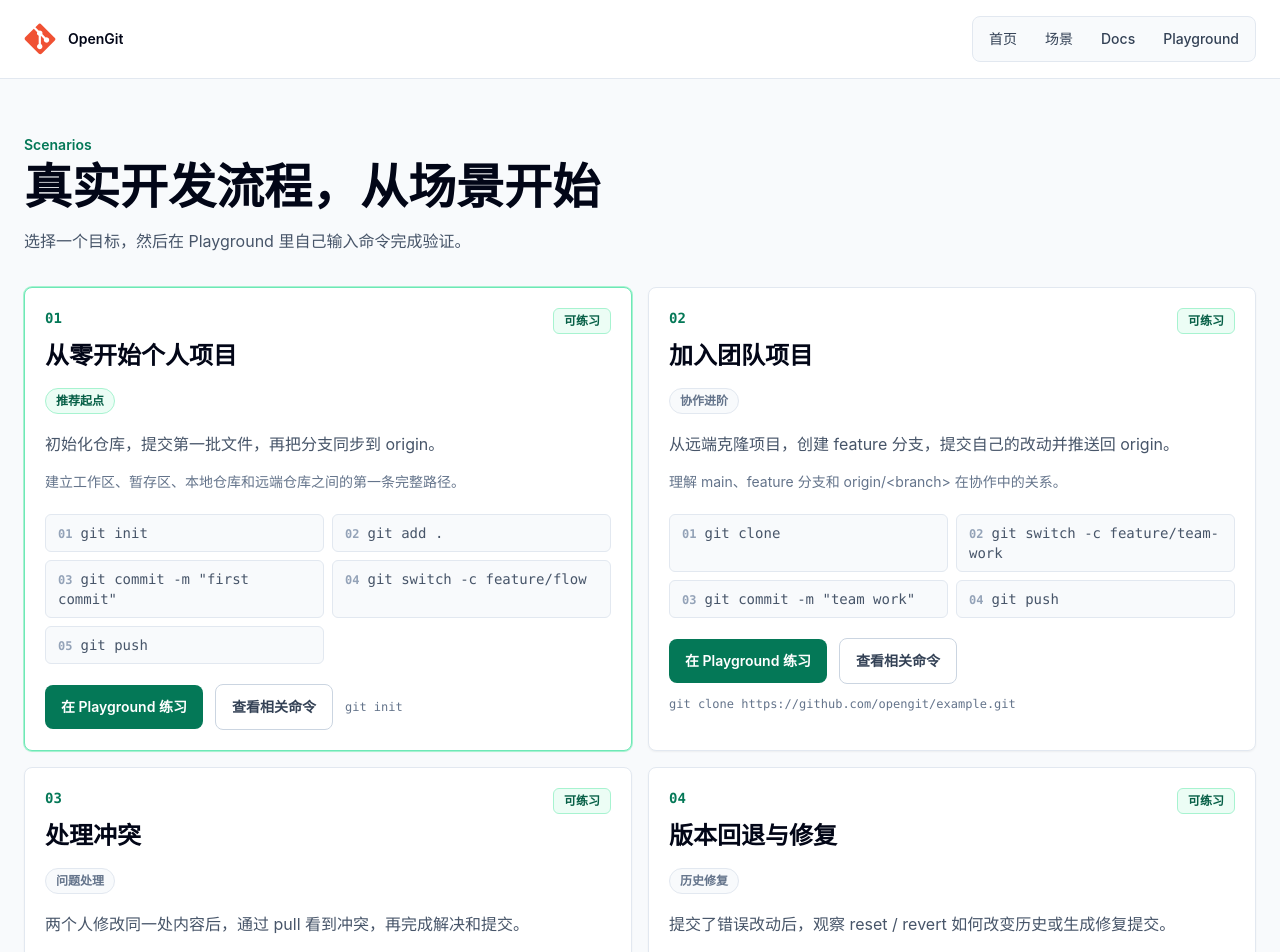
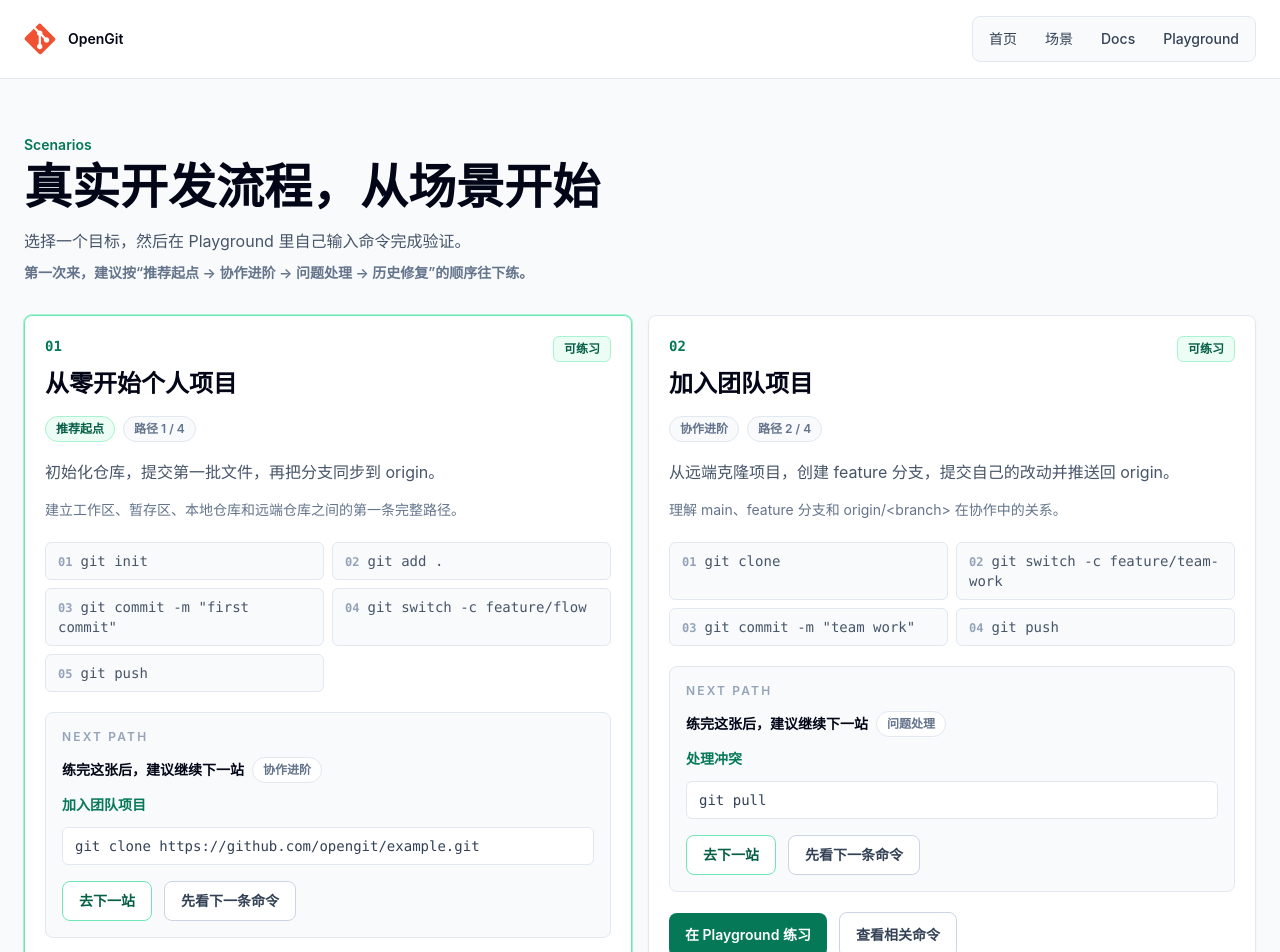
Before and after one commit to Antonio-bamao/OpenGit, a Next.js app: page /scenarios in a window 1280 px wide. Shown: the top 952 px of the page. Built offline with nearby package versions, Linux system fonts and the light colour scheme.

Commit message:
feat: implement interactive git playground shell and scenario-based learning view model

```diff
--- a/src/app/scenarios/page.tsx
+++ b/src/app/scenarios/page.tsx
@@ -1,9 +1,13 @@
 import Link from "next/link";
 import { AppHeader } from "@/components/layout/AppHeader";
-import { getDocsHrefForCommandInput, getFeaturedScenarioMeta } from "@/lib/git-docs";
+import { getDocsHrefForCommandInput, getFeaturedDocScenarios } from "@/lib/git-docs";
 import { scenarioCatalog } from "@/lib/git-sim/scenario-catalog";
 
 export default function ScenariosPage() {
+  const featuredScenarioMap = new Map(
+    getFeaturedDocScenarios().map((scenario) => [scenario.id, scenario] as const)
+  );
+
   return (
     <main className="min-h-screen bg-slate-50 text-slate-950">
       <AppHeader />
@@ -16,17 +20,20 @@ export default function ScenariosPage() {
           <p className="mt-4 leading-7 text-slate-600">
             选择一个目标，然后在 Playground 里自己输入命令完成验证。
           </p>
+          <p className="mt-2 text-sm font-semibold text-slate-500">
+            第一次来，建议按“推荐起点 → 协作进阶 → 问题处理 → 历史修复”的顺序往下练。
+          </p>
         </div>
 
         <div className="mt-8 grid gap-4 lg:grid-cols-2">
           {scenarioCatalog.map((scenario, index) => {
-            const featuredMeta = getFeaturedScenarioMeta(scenario.id);
+            const featuredScenario = featuredScenarioMap.get(scenario.id);
 
             return (
               <article
                 key={scenario.id}
                 className={`motion-fade-up rounded-lg border bg-white p-5 shadow-sm transition duration-200 hover:-translate-y-1 hover:shadow-[0_18px_40px_rgba(15,23,42,0.10)] ${
-                featuredMeta?.emphasis === "primary"
+                  featuredScenario?.emphasis === "primary"
                     ? "border-emerald-300 ring-1 ring-emerald-200 hover:border-emerald-400"
                     : "border-slate-200 hover:border-emerald-300"
                 } ${index % 2 === 1 ? "motion-delay-1" : ""}`}
@@ -49,16 +56,19 @@ export default function ScenariosPage() {
                   </span>
                 </div>
 
-              {featuredMeta ? (
+                {featuredScenario ? (
                   <div className="mt-4 flex flex-wrap items-center gap-2 text-xs">
                     <span
                       className={`rounded-full px-2.5 py-1 font-semibold ${
-                      featuredMeta.emphasis === "primary"
+                        featuredScenario.emphasis === "primary"
                           ? "border border-emerald-200 bg-emerald-50 text-emerald-800"
                           : "border border-slate-200 bg-slate-50 text-slate-500"
                       }`}
                     >
-                    {featuredMeta.badge}
+                      {featuredScenario.badge}
+                    </span>
+                    <span className="rounded-full border border-slate-200 bg-slate-50 px-2.5 py-1 font-semibold text-slate-500">
+                      路径 {featuredScenario.pathIndex} / {featuredScenario.pathTotal}
                     </span>
                   </div>
                 ) : null}
@@ -79,6 +89,46 @@ export default function ScenariosPage() {
                     </li>
                   ))}
                 </ol>
+
+                {featuredScenario?.nextScenario ? (
+                  <div className="mt-5 rounded-lg border border-slate-200 bg-slate-50 p-4">
+                    <p className="text-xs font-semibold uppercase tracking-[0.18em] text-slate-400">Next Path</p>
+                    <div className="mt-3 flex flex-wrap items-center gap-2">
+                      <p className="text-sm font-semibold text-slate-950">练完这张后，建议继续下一站</p>
+                      <span
+                        className={`rounded-full px-2.5 py-1 text-xs font-semibold ${
+                          featuredScenario.nextScenario.emphasis === "primary"
+                            ? "border border-emerald-200 bg-emerald-50 text-emerald-800"
+                            : "border border-slate-200 bg-white text-slate-500"
+                        }`}
+                      >
+                        {featuredScenario.nextScenario.badge}
+                      </span>
+                    </div>
+                    <p className="mt-3 text-sm font-semibold text-emerald-700">
+                      {featuredScenario.nextScenario.title}
+                    </p>
+                    <p className="mt-3 rounded-md border border-slate-200 bg-white px-3 py-2 font-mono text-sm text-slate-700">
+                      {featuredScenario.nextScenario.primaryCommand}
+                    </p>
+                    <div className="mt-4 flex flex-wrap items-center gap-3">
+                      <Link
+                        href={featuredScenario.nextScenario.playgroundHref}
+                        className="inline-flex min-h-10 items-center justify-center rounded-lg border border-emerald-300 bg-white px-4 py-2 text-sm font-semibold text-emerald-800 transition duration-200 hover:-translate-y-0.5 hover:border-emerald-400 focus:outline-none focus:ring-2 focus:ring-emerald-600 focus:ring-offset-2"
+                      >
+                        去下一站
+                      </Link>
+                      {featuredScenario.nextScenario.primaryDoc ? (
+                        <Link
+                          href={featuredScenario.nextScenario.primaryDoc.detailHref}
+                          className="inline-flex min-h-10 items-center justify-center rounded-lg border border-slate-300 bg-white px-4 py-2 text-sm font-semibold text-slate-700 transition duration-200 hover:-translate-y-0.5 hover:border-emerald-300 hover:text-emerald-800 focus:outline-none focus:ring-2 focus:ring-emerald-600 focus:ring-offset-2"
+                        >
+                          先看下一条命令
+                        </Link>
+                      ) : null}
+                    </div>
+                  </div>
+                ) : null}
 
                 <div className="mt-5 flex flex-wrap items-center gap-3">
                   {scenario.status === "ready" ? (
@@ -102,7 +152,8 @@ export default function ScenariosPage() {
                   <span className="font-mono text-xs text-slate-500">{scenario.primaryCommand}</span>
                 </div>
               </article>
-          )})}
+            );
+          })}
         </div>
       </section>
     </main>
--- a/src/components/playground/PlaygroundShell.tsx
+++ b/src/components/playground/PlaygroundShell.tsx
@@ -119,7 +119,9 @@ export function PlaygroundShell({
             nextTask={viewModel.nextTask}
             nextTaskDoc={viewModel.nextTaskDoc}
             upcomingNextScenario={viewModel.upcomingNextScenario}
+            upcomingNextScenarioCallout={viewModel.upcomingNextScenarioCallout}
             completionNextScenario={viewModel.completionNextScenario}
+            completionNextScenarioCallout={viewModel.completionNextScenarioCallout}
             checklist={viewModel.learningChecklist}
             scenario={viewModel.learningScenario}
             onFillCommand={setInput}
--- a/src/lib/git-docs.ts
+++ b/src/lib/git-docs.ts
@@ -58,6 +58,19 @@ export interface FeaturedDocScenario {
   title: string;
   summary: string;
   objective: string;
+  badge: string;
+  emphasis: FeaturedDocScenarioEmphasis;
+  primaryCommand: string;
+  playgroundHref: string;
+  primaryDoc?: CommandDoc;
+  pathIndex: number;
+  pathTotal: number;
+  nextScenario?: FeaturedDocScenarioPreview;
+}
+
+export interface FeaturedDocScenarioPreview {
+  id: string;
+  title: string;
   badge: string;
   emphasis: FeaturedDocScenarioEmphasis;
   primaryCommand: string;
@@ -359,14 +372,7 @@ export function getNextFeaturedScenarioForCommandDoc(docId: string): FeaturedDoc
 }
 
 export function getFeaturedDocScenarios(): FeaturedDocScenario[] {
-  const featuredScenarioMeta = [
-    { id: "solo-project", badge: "推荐起点", emphasis: "primary" as const },
-    { id: "team-collab", badge: "协作进阶", emphasis: "secondary" as const },
-    { id: "conflict-resolution", badge: "问题处理", emphasis: "secondary" as const },
-    { id: "version-rollback", badge: "历史修复", emphasis: "secondary" as const }
-  ];
-
-  return featuredScenarioMeta
+  const featuredEntries = featuredScenarioMeta
     .map((entry) => {
       const scenario = scenarioCatalog.find((item) => item.id === entry.id);
       return scenario ? { scenario, meta: entry } : undefined;
@@ -378,8 +384,14 @@ export function getFeaturedDocScenarios(): FeaturedDocScenario[] {
         scenario: (typeof scenarioCatalog)[number];
         meta: (typeof featuredScenarioMeta)[number];
       } => Boolean(entry)
-    )
-    .map(({ scenario, meta }) => ({
+    );
+
+  const pathTotal = featuredEntries.length;
+
+  return featuredEntries.map(({ scenario, meta }, index) => {
+    const nextEntry = featuredEntries[index + 1];
+
+    return {
       id: scenario.id,
       title: scenario.title,
       summary: scenario.summary,
@@ -388,8 +400,22 @@ export function getFeaturedDocScenarios(): FeaturedDocScenario[] {
       emphasis: meta.emphasis,
       primaryCommand: scenario.primaryCommand,
       playgroundHref: scenario.playgroundHref,
-      primaryDoc: getCommandDocForInput(scenario.primaryCommand)
-    }));
+      primaryDoc: getCommandDocForInput(scenario.primaryCommand),
+      pathIndex: index + 1,
+      pathTotal,
+      nextScenario: nextEntry
+        ? {
+            id: nextEntry.scenario.id,
+            title: nextEntry.scenario.title,
+            badge: nextEntry.meta.badge,
+            emphasis: nextEntry.meta.emphasis,
+            primaryCommand: nextEntry.scenario.primaryCommand,
+            playgroundHref: nextEntry.scenario.playgroundHref,
+            primaryDoc: getCommandDocForInput(nextEntry.scenario.primaryCommand)
+          }
+        : undefined
+    };
+  });
 }
 
 export function getCommandDocBySlug(slug: string): CommandDoc | undefined {
```
Also changed, not shown: src/components/playground/panels/LearningPathPanel.tsx (+31 -21 lines), src/lib/git-sim/playground-view-model.ts (+38 -0 lines), .context/current-status.md, .context/work-log.md, 2 other files (tests, documents, lock files or other folders). Lines whose indentation alone changed are shown as unchanged.
